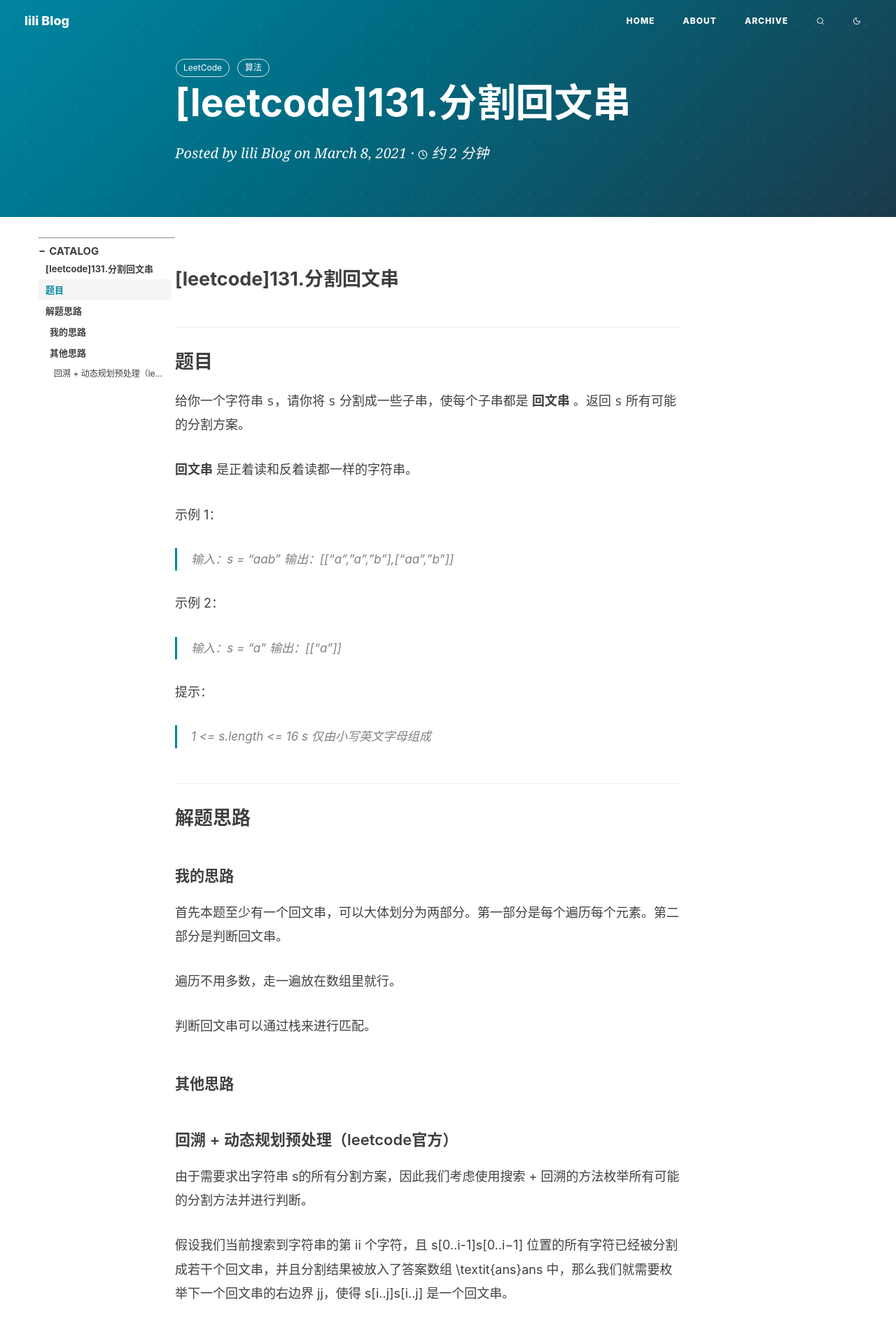
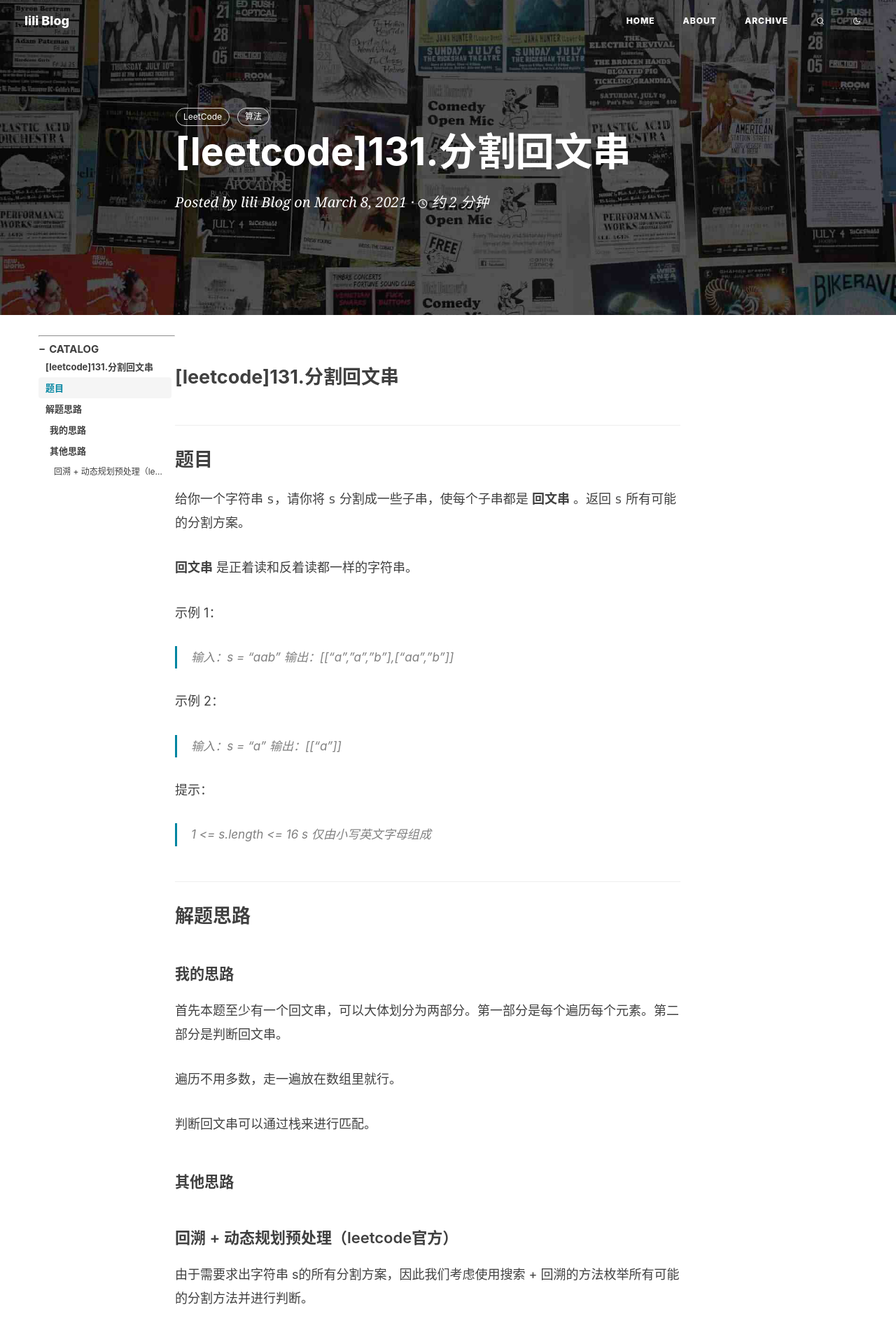
Before and after one commit to guanlili/guanlili.github.io, a Jekyll site: the page built from _posts/leetcode/2021-03-08-[leetcode]131.分割回文串.md, in a window 1280 px wide. Shown: the top 1900 px of the page at 70% size. Built offline with Jekyll 4.4.1, drawn with Linux system fonts in a browser that asks for light colours; comment, search, counter and statistics services are not loaded.

Commit message:
回退 Header 渐变，恢复原始背景图
Co-Authored-By: Claude Opus 4.7 <noreply@anthropic.com>

```diff
--- a/_config.yml
+++ b/_config.yml
@@ -7,7 +7,6 @@ description:  "关于程序与设计、测试与开发 |  李梨，Web & Mobile
 keyword: "李梨, outman李梨, outman,  outmanpro, @outmanpro, 李梨的博客, outman Blog, 博客, 个人网站, 互联网, Web, JavaScript, 前端, 设计"
 url: "https://guanlili.github.io"              # your host, for absolute URL
 baseurl: ""                             # for example, '/blog' if your blog hosted on 'host/blog'
-header_style: gradient                  # "gradient" for CSS gradient, omit for image mode
 
 # Publish posts or collection documents with a future date.
 future: true
```
